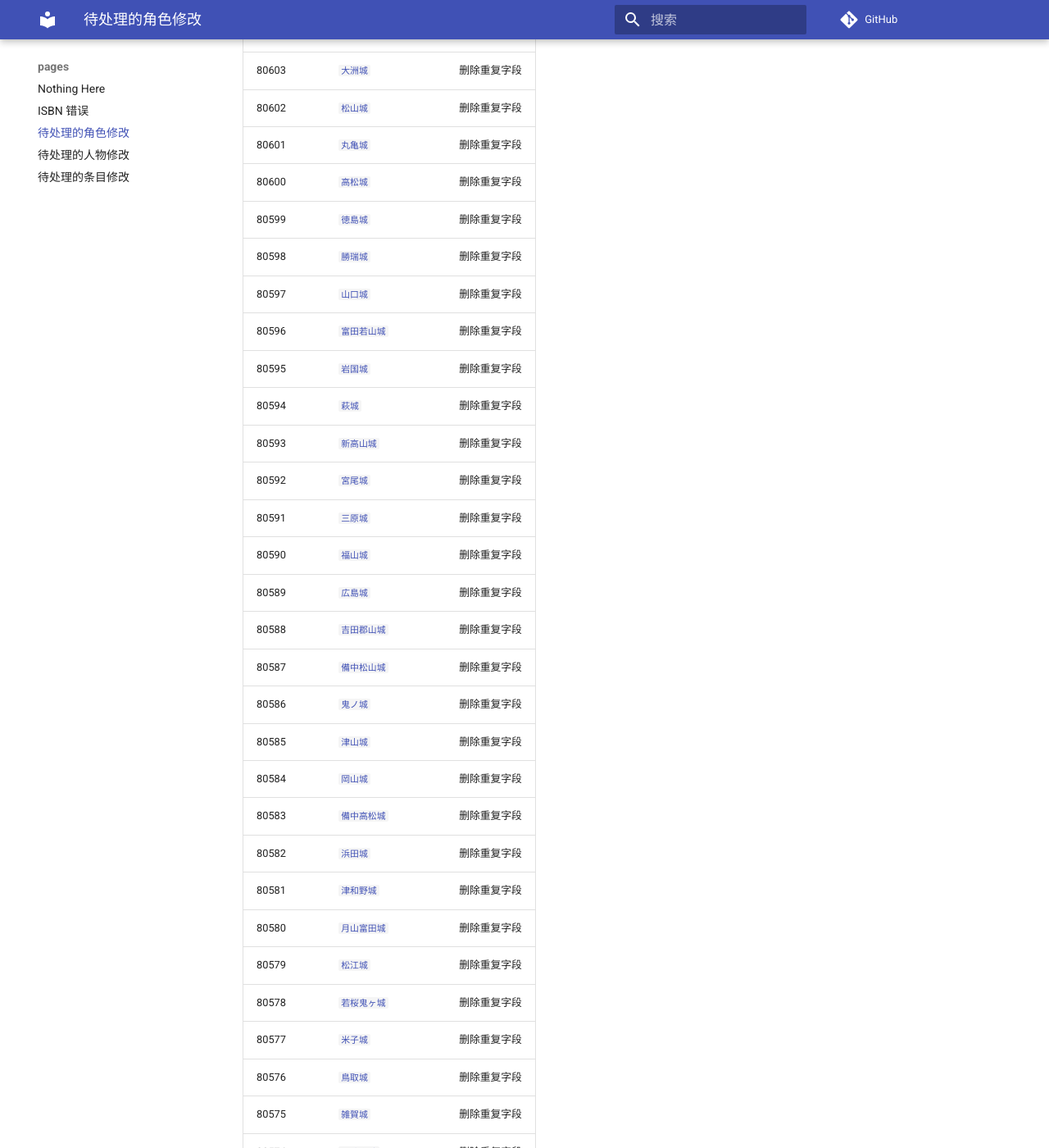
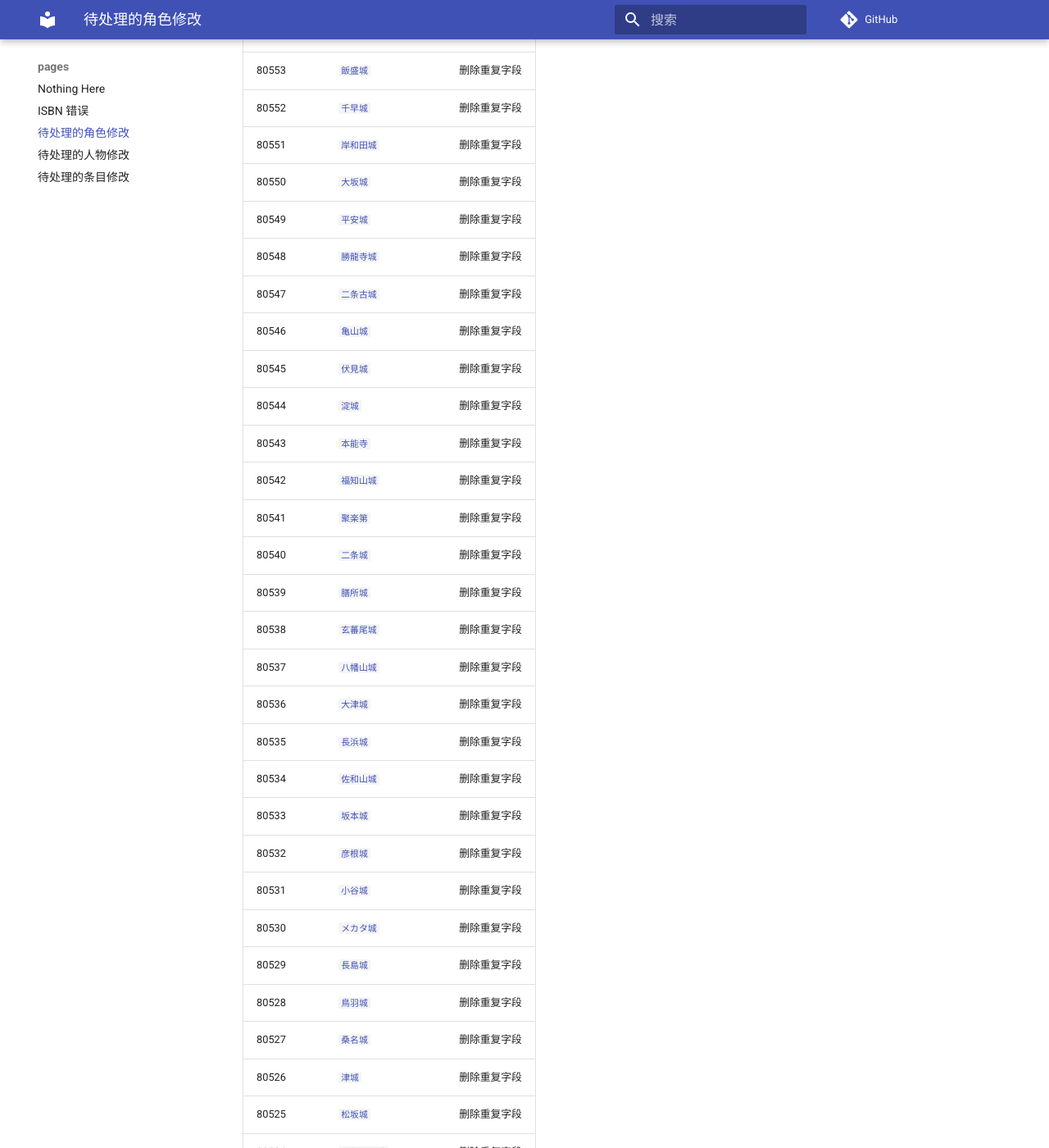
Before and after one commit to trim21/bangumi-pages, an MkDocs documentation site: the page built from docs/pending-character-changes.md, in a window 1280 px wide and 1400 px high, scrolled down 340 px. Shown: the whole window at 82% size. Built offline with MkDocs 1.6.1 and Material for MkDocs 9.7.7, drawn with Linux system fonts in a browser that asks for light colours; comment, search, counter and statistics services are not loaded; some of the changed text lies outside the part shown.

Commit message:
update pending-character-changes.md

```diff
--- a/docs/pending-character-changes.md
+++ b/docs/pending-character-changes.md
@@ -1,59 +1,9 @@
 # 待处理的角色修改
 
-total 228
+total 178
 
 | id | 角色 | 修改类型 |
 | --- | --- | --- |
-| 80606 | [`今治城`](https://bgm.tv/character/80606) | 删除重复字段 |
-| 80605 | [`湯築城`](https://bgm.tv/character/80605) | 删除重复字段 |
-| 80604 | [`宇和島城`](https://bgm.tv/character/80604) | 删除重复字段 |
-| 80603 | [`大洲城`](https://bgm.tv/character/80603) | 删除重复字段 |
-| 80602 | [`松山城`](https://bgm.tv/character/80602) | 删除重复字段 |
-| 80601 | [`丸亀城`](https://bgm.tv/character/80601) | 删除重复字段 |
-| 80600 | [`高松城`](https://bgm.tv/character/80600) | 删除重复字段 |
-| 80599 | [`徳島城`](https://bgm.tv/character/80599) | 删除重复字段 |
-| 80598 | [`勝瑞城`](https://bgm.tv/character/80598) | 删除重复字段 |
-| 80597 | [`山口城`](https://bgm.tv/character/80597) | 删除重复字段 |
-| 80596 | [`富田若山城`](https://bgm.tv/character/80596) | 删除重复字段 |
-| 80595 | [`岩国城`](https://bgm.tv/character/80595) | 删除重复字段 |
-| 80594 | [`萩城`](https://bgm.tv/character/80594) | 删除重复字段 |
-| 80593 | [`新高山城`](https://bgm.tv/character/80593) | 删除重复字段 |
-| 80592 | [`宮尾城`](https://bgm.tv/character/80592) | 删除重复字段 |
-| 80591 | [`三原城`](https://bgm.tv/character/80591) | 删除重复字段 |
-| 80590 | [`福山城`](https://bgm.tv/character/80590) | 删除重复字段 |
-| 80589 | [`広島城`](https://bgm.tv/character/80589) | 删除重复字段 |
-| 80588 | [`吉田郡山城`](https://bgm.tv/character/80588) | 删除重复字段 |
-| 80587 | [`備中松山城`](https://bgm.tv/character/80587) | 删除重复字段 |
-| 80586 | [`鬼ノ城`](https://bgm.tv/character/80586) | 删除重复字段 |
-| 80585 | [`津山城`](https://bgm.tv/character/80585) | 删除重复字段 |
-| 80584 | [`岡山城`](https://bgm.tv/character/80584) | 删除重复字段 |
-| 80583 | [`備中高松城`](https://bgm.tv/character/80583) | 删除重复字段 |
-| 80582 | [`浜田城`](https://bgm.tv/character/80582) | 删除重复字段 |
-| 80581 | [`津和野城`](https://bgm.tv/character/80581) | 删除重复字段 |
-| 80580 | [`月山富田城`](https://bgm.tv/character/80580) | 删除重复字段 |
-| 80579 | [`松江城`](https://bgm.tv/character/80579) | 删除重复字段 |
-| 80578 | [`若桜鬼ヶ城`](https://bgm.tv/character/80578) | 删除重复字段 |
-| 80577 | [`米子城`](https://bgm.tv/character/80577) | 删除重复字段 |
-| 80576 | [`鳥取城`](https://bgm.tv/character/80576) | 删除重复字段 |
-| 80575 | [`雑賀城`](https://bgm.tv/character/80575) | 删除重复字段 |
-| 80574 | [`和歌山城`](https://bgm.tv/character/80574) | 删除重复字段 |
-| 80573 | [`柳生城`](https://bgm.tv/character/80573) | 删除重复字段 |
-| 80572 | [`多聞山城`](https://bgm.tv/character/80572) | 删除重复字段 |
-| 80571 | [`信貴山城`](https://bgm.tv/character/80571) | 删除重复字段 |
-| 80570 | [`高取城`](https://bgm.tv/character/80570) | 删除重复字段 |
-| 80569 | [`大和郡山城`](https://bgm.tv/character/80569) | 删除重复字段 |
-| 80568 | [`龍野城`](https://bgm.tv/character/80568) | 删除重复字段 |
-| 80567 | [`尼崎城`](https://bgm.tv/character/80567) | 删除重复字段 |
-| 80566 | [`三木城`](https://bgm.tv/character/80566) | 删除重复字段 |
-| 80565 | [`有岡城`](https://bgm.tv/character/80565) | 删除重复字段 |
-| 80564 | [`有馬城［金］`](https://bgm.tv/character/80564) | 删除重复字段 |
-| 80563 | [`洲本城`](https://bgm.tv/character/80563) | 删除重复字段 |
-| 80562 | [`赤穂城`](https://bgm.tv/character/80562) | 删除重复字段 |
-| 80561 | [`明石城`](https://bgm.tv/character/80561) | 删除重复字段 |
-| 80560 | [`篠山城`](https://bgm.tv/character/80560) | 删除重复字段 |
-| 80559 | [`竹田城`](https://bgm.tv/character/80559) | 删除重复字段 |
-| 80558 | [`姫路城`](https://bgm.tv/character/80558) | 删除重复字段 |
-| 80557 | [`高槻城`](https://bgm.tv/character/80557) | 删除重复字段 |
 | 80556 | [`徳川大坂城`](https://bgm.tv/character/80556) | 删除重复字段 |
 | 80555 | [`茶臼山陣城`](https://bgm.tv/character/80555) | 删除重复字段 |
 | 80554 | [`芥川山城`](https://bgm.tv/character/80554) | 删除重复字段 |
```
